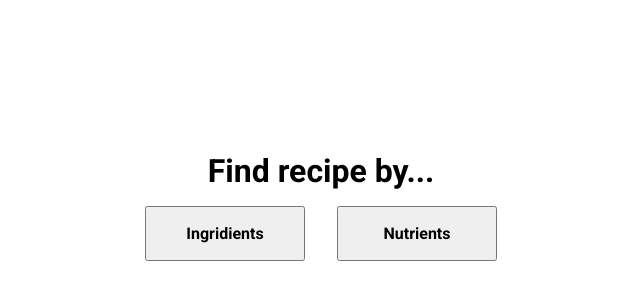
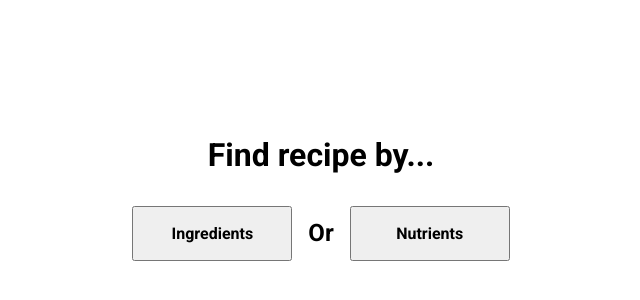
Before and after one commit to DilanAtomica/meal-app, a React (Create React App) app: page / in a window 1280 px wide. Shown: the part 194-494 px from the top of the page, without its empty margins (319-959 px from the left). Built offline with nearby package versions, Linux system fonts and the light colour scheme.

Commit message:
Added the nutrients and ingredients pages

```diff
--- a/src/App.js
+++ b/src/App.js
@@ -1,15 +1,19 @@
 import './App.css';
-import {HashRouter, Route, Routes} from "react-router-dom";
+import {BrowserRouter, Route, Routes} from "react-router-dom";
 import FrontPage from "./Pages/FrontPage/FrontPage";
+import IngredientsPage from "./Pages/IngredientsPage/IngredientsPage";
+import NutrientsPage from "./Pages/NutrientsPage/NutrientsPage";
 
 function App() {
   return (
     <div className="App">
-      <HashRouter>
+      <BrowserRouter>
         <Routes>
           <Route path="/" element={<> <FrontPage /> </>} />
+          <Route path="/ingredients" element={<> <IngredientsPage /> </>} />
+          <Route path="/nutrients" element={<> <NutrientsPage /> </>} />
         </Routes>
-      </HashRouter>
+      </BrowserRouter>
     </div>
   );
 }
--- a/src/Pages/FrontPage/FrontPage.css
+++ b/src/Pages/FrontPage/FrontPage.css
@@ -15,12 +15,18 @@
 
 .frontPage-startButtons {
     margin-top: 1rem;
+    display: flex;
+    justify-content: center;
+    align-items: center;
+    flex-direction: row;
+    text-align: center;
 }
 
 .frontPage-startButtons > button {
     padding: 1rem;
     font-size: 1rem;
     font-weight: 700;
-    margin: 0 1rem;
+    margin: 1rem;
     width: 10rem;
+    display: block;
 }
--- a/src/Pages/FrontPage/FrontPage.js
+++ b/src/Pages/FrontPage/FrontPage.js
@@ -2,14 +2,23 @@ import React from 'react';
 import "./FrontPage.css";
 
 function FrontPage(props) {
+
+    const handleOnClick = (e) => {
+        if(e.target.innerHTML === "Ingredients") {
+
+        } else {
+
+        }
+    }
 
     return (
         <div className="frontPage">
           <div className="frontPage-startContainer">
               <h1>Find recipe by...</h1>
               <div className="frontPage-startButtons">
-                  <button type="button">Ingridients</button>
-                  <button type="button">Nutrients</button>
+                  <button onClick={handleOnClick} type="button">Ingredients</button>
+                  <h2>Or</h2>
+                  <button onClick={handleOnClick} type="button">Nutrients</button>
               </div>
           </div>
         </div>
--- /dev/null
+++ b/src/Pages/IngredientsPage/IngredientsPage.js
@@ -0,0 +1,12 @@
+import React from 'react';
+import "./IngredientsPage.css";
+
+function IngredientsPage(props) {
+    return (
+        <div className="ingredientsPage">
+
+        </div>
+    );
+}
+
+export default IngredientsPage;
--- /dev/null
+++ b/src/Pages/NutrientsPage/NutrientsPage.js
@@ -0,0 +1,12 @@
+import React from 'react';
+import "./NutrientsPage.css";
+
+function NutrientsPage(props) {
+    return (
+        <div className="nutrientsPage">
+            <h1>hey</h1>
+        </div>
+    );
+}
+
+export default NutrientsPage;
```
Also changed, not shown: src/Pages/IngredientsPage/IngredientsPage.css (added), src/Pages/NutrientsPage/NutrientsPage.css (added).
